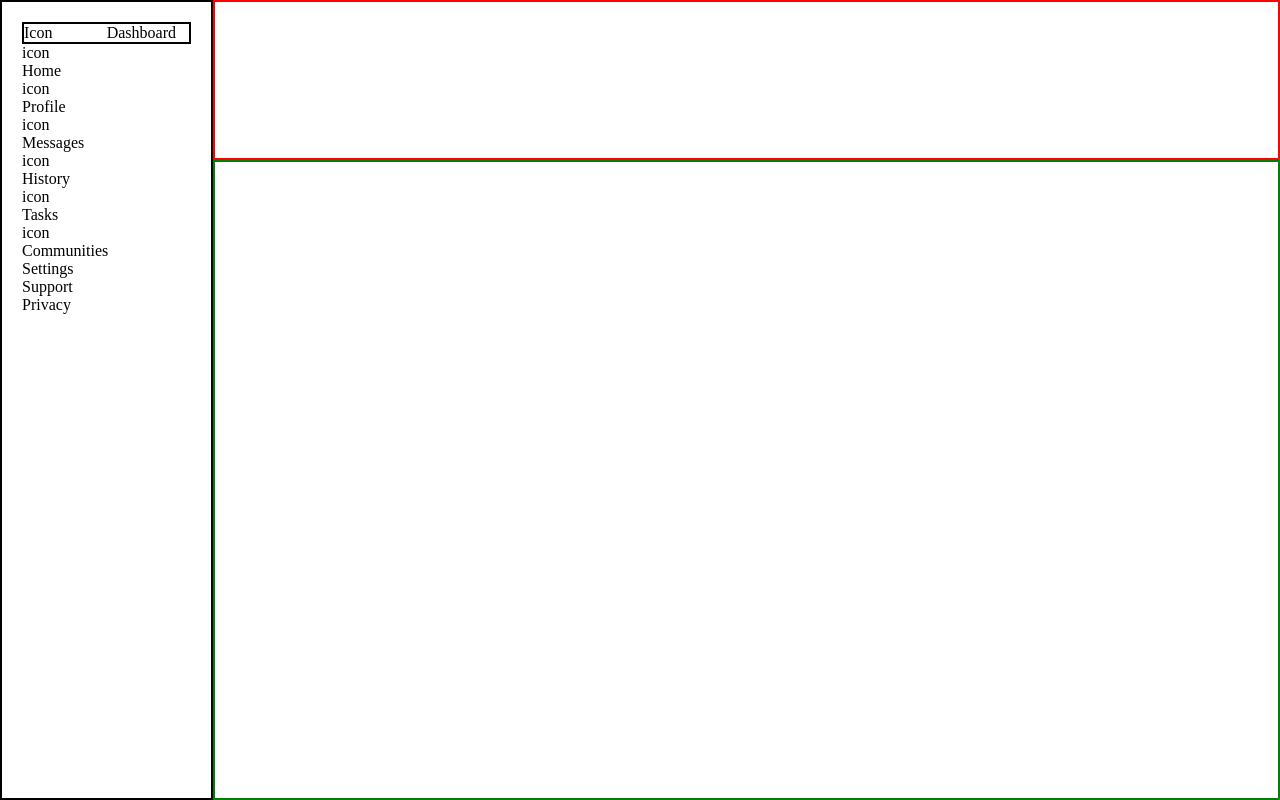
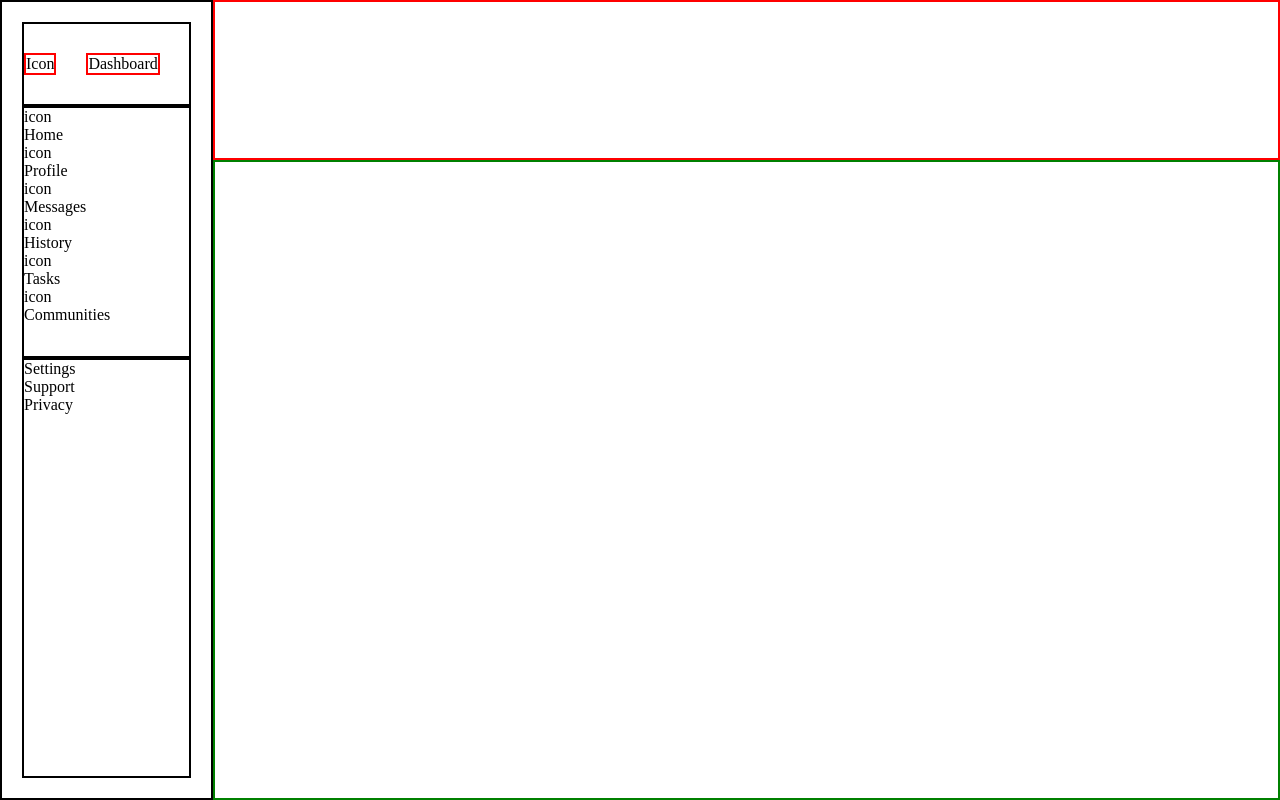
Before and after one commit to v-sudo29/admin-dashboard, a plain HTML site: page index.html in a window 1280 px wide. Drawn offline with Linux system fonts and the light colour scheme.

Commit message:
Realign icon and title text using flexbox

```diff
--- a/style.css
+++ b/style.css
@@ -23,13 +23,33 @@ body {
     grid-column: 1 / 2;
     grid-row: 1 / 3;
     padding: 20px;
+
+    display: grid;
+    grid-template-rows: 1fr 3fr 5fr;
 }
 
 .icon-title {
     border: 2px solid black;
+    display: flex;
+    align-items: center;
+    gap: 30px;
 
-    display: grid;
-    grid-template-columns: repeat(2, 1fr);
+}
+
+.icon {
+    border: 2px solid red;
+}
+
+.dashboard-text {
+    border: 2px solid red;
+}
+
+.nav-links1 {
+    border: 2px solid black;
+}
+
+.nav-links2 {
+    border: 2px solid black;
 }
 
 /* Header */
```
